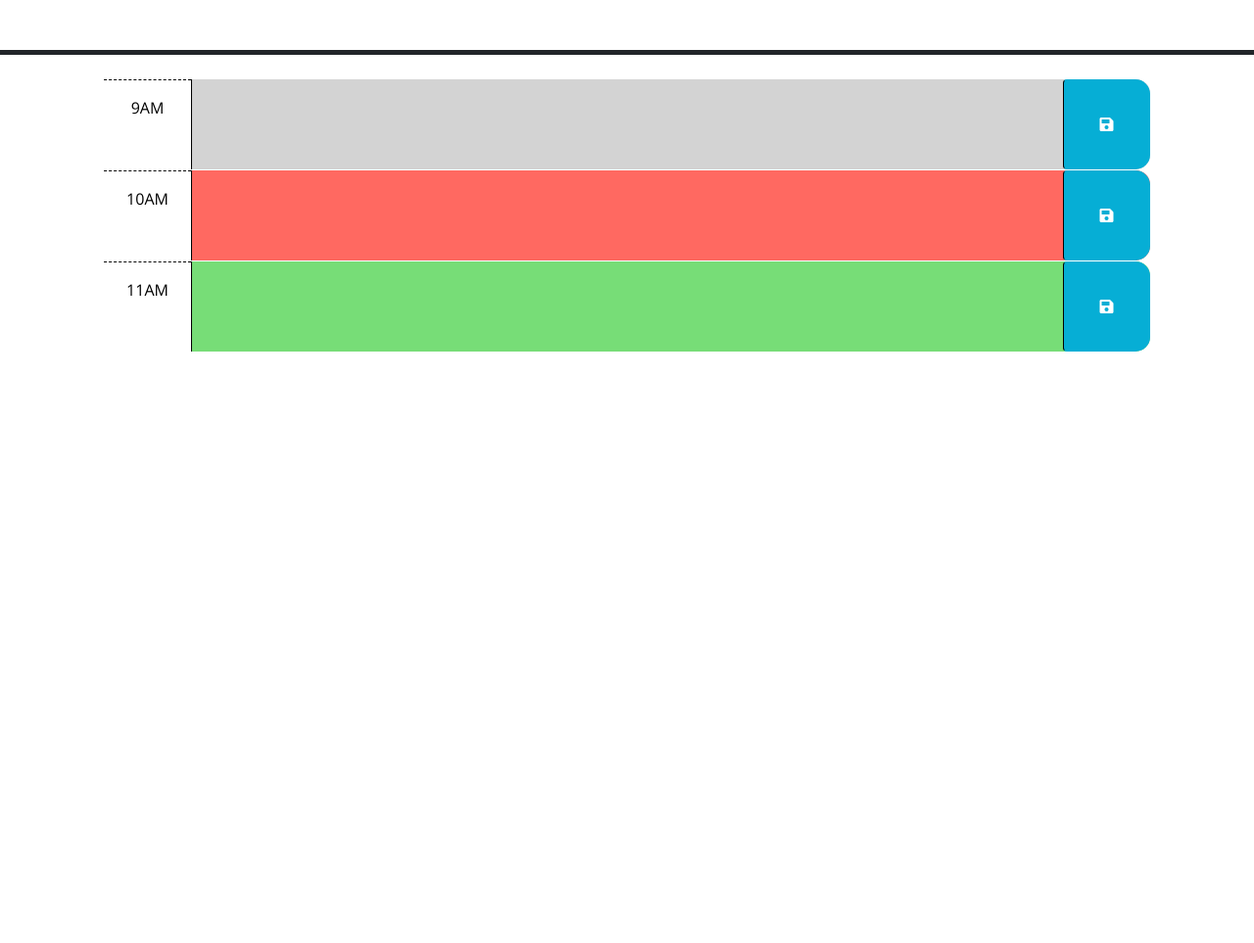
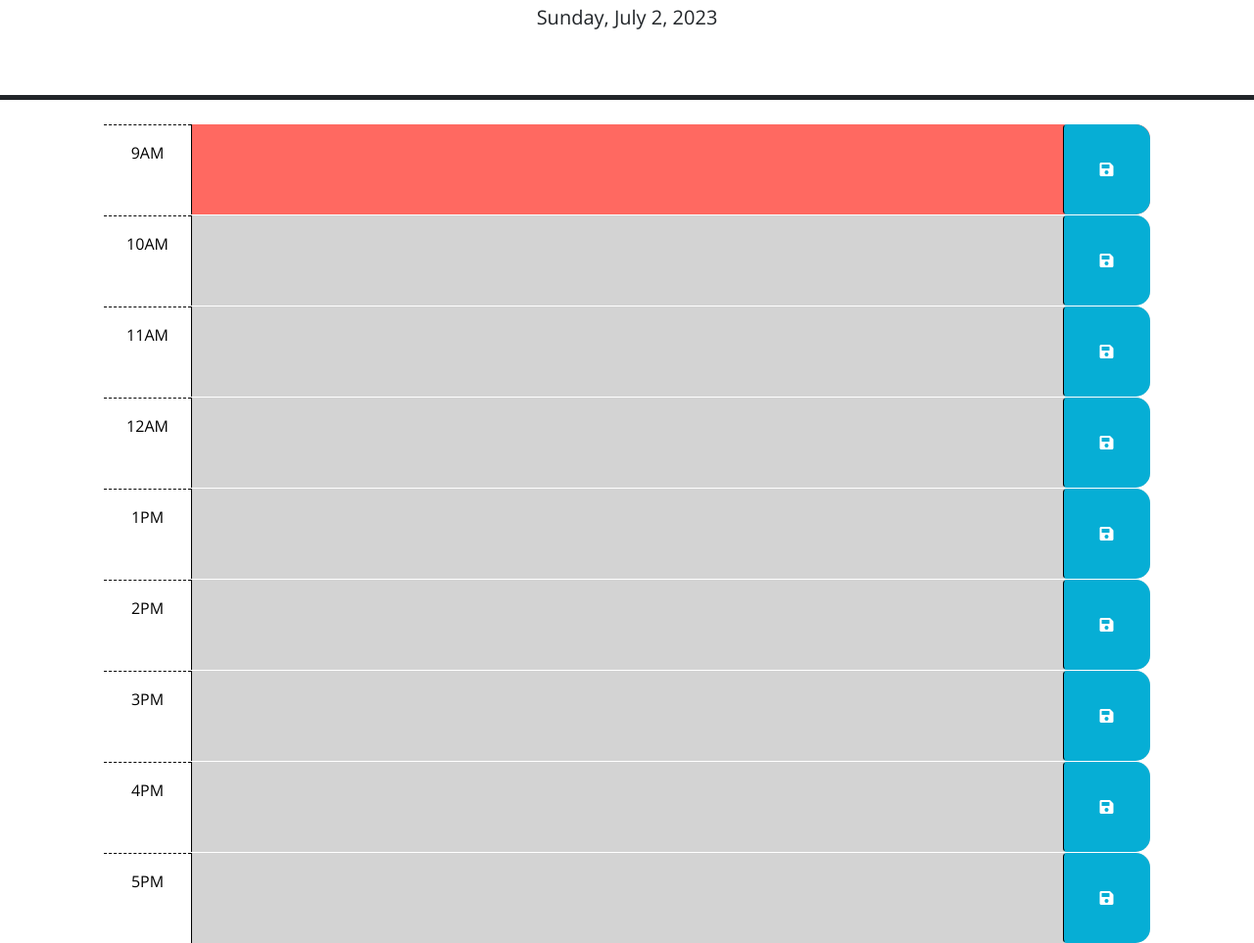
Before and after one commit to sjones-njones/Work-Day-Scheduler, a plain HTML site: page index.html in a window 1280 px wide. Shown: the part 176-1139 px from the top of the page at 98% size. Before the commit the page ends 800 px from the top, so only its background shows below. Drawn offline with nearby package versions, Linux system fonts and the light colour scheme; files that its build step writes are made by us from their sources.

Commit message:
working on if statement

```diff
--- a/assets/script.js
+++ b/assets/script.js
@@ -2,6 +2,47 @@
 // the code isn't run until the browser has finished rendering all the elements
 // in the html.
 $(function () {
+
+  var today = dayjs();
+  $("#currentDay").text(today.format("dddd, MMMM D, YYYY"));
+
+
+  currentTime = today.format("H");
+  console.log(currentTime);
+
+
+  var hourNine = $('#hour-9');
+
+  if (currentTime = 9) {
+    hourNine.addClass("present");
+  }
+  else if (currentTime > 9) {
+    hourNine.addClass("future");
+  }
+  else {
+    hourNine.addClass("past");
+  }
+
+  //   } else if (9 > currentTime) {
+  //   hourNine.removeClass("past").addClass("future");
+  // }
+
+  // var hourTen = $('#hour-10');
+  // if (currentTime === 10) {
+  //   hourTen.removeClass("past").addClass( "present" );
+  // } else if (10 > currentTime) {
+  //  hourTen.removeClass("past").addClass( "future" );
+  // }
+
+  // var hourEleven = $('#hour-11');
+  // if (currentTime === 11) {
+  //   hourNine.removeClass("past").addClass( "present" );
+  // } else if (11 > currentTime) {
+  //  hourNine.removeClass("past").addClass( "future" );
+  // }
+  // } else if (9 < currentTime) {
+  //     $( "hour-9" ).removeClass( "past" ).addClass( "future" );
+
   // TODO: Add a listener for click events on the save button. This code should
   // use the id in the containing time-block as a key to save the user input in
   // local storage. HINT: What does `this` reference in the click listener
--- a/index.html
+++ b/index.html
@@ -18,7 +18,7 @@
       href="https://fonts.googleapis.com/css?family=Open+Sans&display=swap"
       rel="stylesheet"
     />
-    <link rel="stylesheet" href="style.css" />
+    <link rel="stylesheet" href="./assets/style.css" />
     <title>Work Day Scheduler</title>
   </head>
 
@@ -40,7 +40,7 @@
         -->
 
       <!-- Example of a past time block. The "past" class adds a gray background color. -->
-      <div id="hour-9" class="row time-block past">
+      <div id="hour-9" class="row time-block">
         <div class="col-2 col-md-1 hour text-center py-3">9AM</div>
         <textarea class="col-8 col-md-10 description" rows="3"> </textarea>
         <button class="btn saveBtn col-2 col-md-1" aria-label="save">
@@ -49,7 +49,7 @@
       </div>
 
       <!-- Example of a a present time block. The "present" class adds a red background color. -->
-      <div id="hour-10" class="row time-block present">
+      <div id="hour-10" class="row time-block past">
         <div class="col-2 col-md-1 hour text-center py-3">10AM</div>
         <textarea class="col-8 col-md-10 description" rows="3"> </textarea>
         <button class="btn saveBtn col-2 col-md-1" aria-label="save">
@@ -58,8 +58,59 @@
       </div>
 
       <!-- Example of a future time block. The "future" class adds a green background color. -->
-      <div id="hour-11" class="row time-block future">
+      <div id="hour-11" class="row time-block past">
         <div class="col-2 col-md-1 hour text-center py-3">11AM</div>
+        <textarea class="col-8 col-md-10 description" rows="3"> </textarea>
+        <button class="btn saveBtn col-2 col-md-1" aria-label="save">
+          <i class="fas fa-save" aria-hidden="true"></i>
+        </button>
+      </div>
+      <!-- Example of a past time block. The "past" class adds a gray background color. -->
+      <div id="hour-12" class="row time-block past">
+        <div class="col-2 col-md-1 hour text-center py-3">12AM</div>
+        <textarea class="col-8 col-md-10 description" rows="3"> </textarea>
+        <button class="btn saveBtn col-2 col-md-1" aria-label="save">
+          <i class="fas fa-save" aria-hidden="true"></i>
+        </button>
+      </div>
+
+      <!-- Example of a a present time block. The "present" class adds a red background color. -->
+      <div id="hour-1" class="row time-block past">
+        <div class="col-2 col-md-1 hour text-center py-3">1PM</div>
+        <textarea class="col-8 col-md-10 description" rows="3"> </textarea>
+        <button class="btn saveBtn col-2 col-md-1" aria-label="save">
+          <i class="fas fa-save" aria-hidden="true"></i>
+        </button>
+      </div>
+
+      <!-- Example of a future time block. The "future" class adds a green background color. -->
+      <div id="hour-2" class="row time-block past">
+        <div class="col-2 col-md-1 hour text-center py-3">2PM</div>
+        <textarea class="col-8 col-md-10 description" rows="3"> </textarea>
+        <button class="btn saveBtn col-2 col-md-1" aria-label="save">
+          <i class="fas fa-save" aria-hidden="true"></i>
+        </button>
+      </div>      <!-- Example of a past time block. The "past" class adds a gray background color. -->
+      <div id="hour-3" class="row time-block past">
+        <div class="col-2 col-md-1 hour text-center py-3">3PM</div>
+        <textarea class="col-8 col-md-10 description" rows="3"> </textarea>
+        <button class="btn saveBtn col-2 col-md-1" aria-label="save">
+          <i class="fas fa-save" aria-hidden="true"></i>
+        </button>
+      </div>
+
+      <!-- Example of a a present time block. The "present" class adds a red background color. -->
+      <div id="hour-4" class="row time-block past">
+        <div class="col-2 col-md-1 hour text-center py-3">4PM</div>
+        <textarea class="col-8 col-md-10 description" rows="3"> </textarea>
+        <button class="btn saveBtn col-2 col-md-1" aria-label="save">
+          <i class="fas fa-save" aria-hidden="true"></i>
+        </button>
+      </div>
+
+      <!-- Example of a future time block. The "future" class adds a green background color. -->
+      <div id="hour-5" class="row time-block past">
+        <div class="col-2 col-md-1 hour text-center py-3">5PM</div>
         <textarea class="col-8 col-md-10 description" rows="3"> </textarea>
         <button class="btn saveBtn col-2 col-md-1" aria-label="save">
           <i class="fas fa-save" aria-hidden="true"></i>
@@ -73,6 +124,6 @@
       crossorigin="anonymous"
     ></script>
 
-    <script src="script.js"></script>
+    <script src="./assets/script.js"></script>
   </body>
 </html>
```
